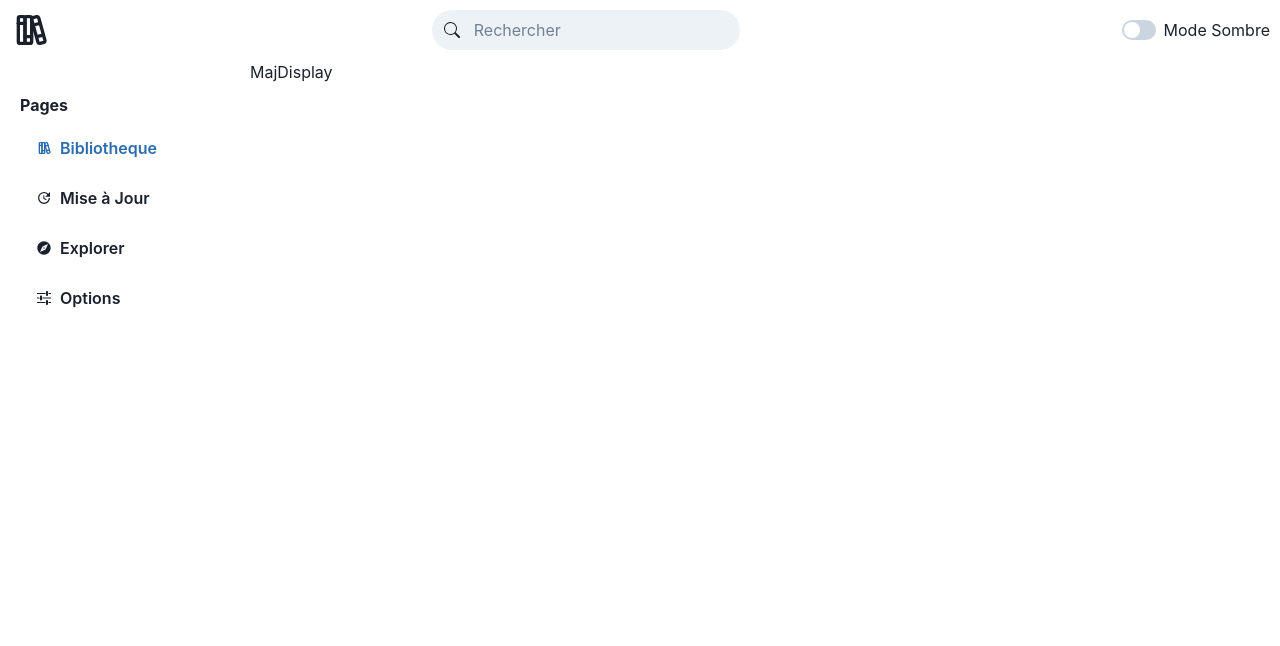
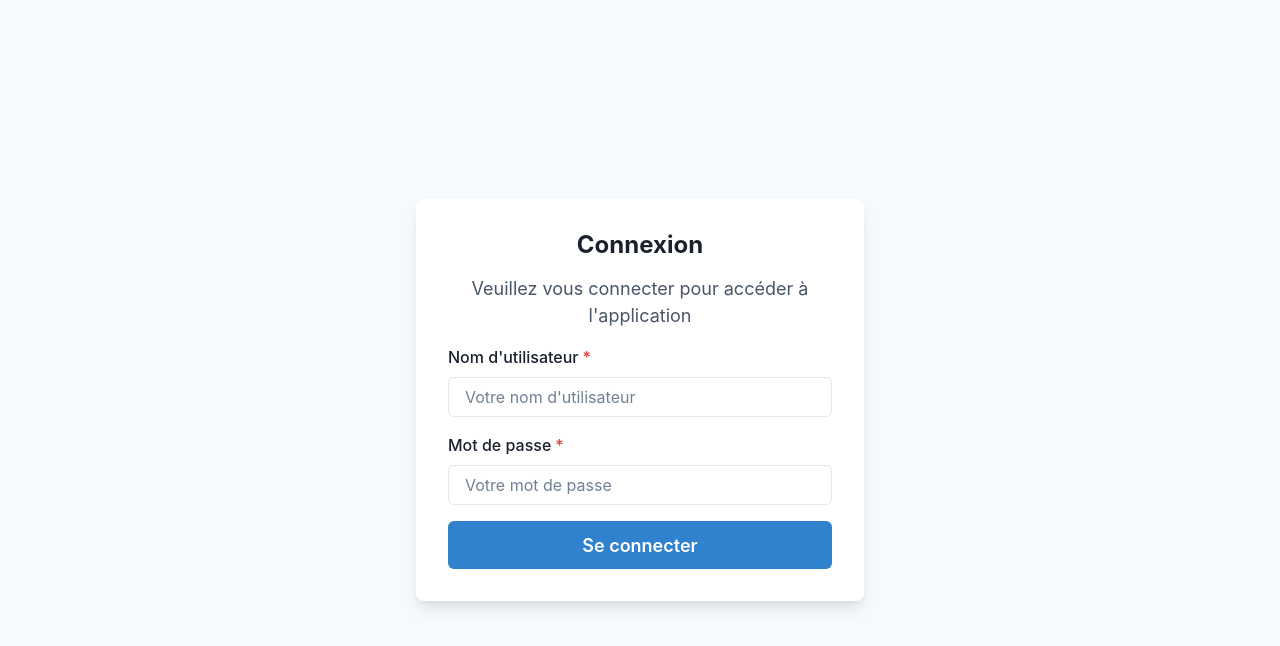
Before and after one commit to mronzon/Monastere, a React (Vite) app: page /maj in a window 1280 px wide. Shown: the top 646 px of the page. Built offline with nearby package versions, Linux system fonts and the light colour scheme.

Commit message:
Make login work

```diff
--- a/package.json
+++ b/package.json
@@ -3,9 +3,7 @@
   "private": true,
   "version": "0.0.0",
   "scripts": {
-    "dev": "concurrently \"vite\" \"npm run start-backend\"",
     "start": "vite",
-    "start-backend": "py ./src/backend/app.py",
     "build": "tsc && vite build && electron-builder",
     "lint": "eslint src --ext ts,tsx --report-unused-disable-directives --max-warnings 0",
     "preview": "vite preview"
@@ -15,7 +13,9 @@
     "@emotion/react": "^11.11.3",
     "@emotion/styled": "^11.11.0",
     "axios": "^1.6.7",
+    "formik": "^2.4.6",
     "framer-motion": "^11.0.5",
+    "js-cookie": "^3.0.5",
     "react": "^18.2.0",
     "react-dom": "^18.2.0",
     "react-icons": "^5.0.1",
--- a/src/App.tsx
+++ b/src/App.tsx
@@ -4,6 +4,7 @@ import PageList from "./components/PageList";
 import { useState } from "react";
 import Browser from "./components/pages/Browser";
 import { useNavigate } from "react-router-dom";
+import Login from "./Login";
 
 export interface ManwhaQuery {
   sortOrder: string;
@@ -13,15 +14,17 @@ export interface ManwhaQuery {
 const App = () => {
   const [query, setQuery] = useState<ManwhaQuery>({} as ManwhaQuery);
   const [pageSelected, setPage] = useState("/");
+  const [userID, setUserID] = useState(-1);
   const navigate = useNavigate();
-
   const color = useColorModeValue("white", "gray.800");
 
   const changePage = (page: string) => {
     setPage(page);
     navigate(page);
   };
-
+  if (userID === -1) {
+    return <Login setUserID={setUserID} />;
+  }
   return (
     <Grid
       templateAreas={{
--- /dev/null
+++ b/src/Login.tsx
@@ -0,0 +1,116 @@
+import {
+  Box,
+  Button,
+  FormControl,
+  FormLabel,
+  Input,
+  Stack,
+  Heading,
+  Text,
+  useColorModeValue,
+  FormErrorMessage,
+} from "@chakra-ui/react";
+import axios from "axios";
+import { useState } from "react";
+
+interface props {
+  setUserID: (userID: number) => void;
+}
+function Login({ setUserID }: props) {
+  const [username, setUsername] = useState("");
+  const [password, setPassword] = useState("");
+  const [error, setError] = useState<string | null>(null);
+
+  // Fonction de gestion du submit (sans logique ici)
+  const handleSubmit = (e: React.FormEvent<HTMLFormElement>) => {
+    e.preventDefault();
+    // Ajoutez ici la logique de soumission du formulaire
+
+    setError(null);
+    if (!username || !password) {
+      setError("Veuillez remplir tous les champs.");
+    }
+    const json = JSON.stringify({
+      username: username,
+      password: password,
+    });
+    axios
+      .post("http://127.0.0.1:8000/api/auth/login", json, {
+        headers: { "Content-Type": "application/json" },
+      })
+      .then((res) => {
+        setUserID(res.data.id);
+        console.log(res.data);
+      })
+      .catch((err) => {
+        console.log(err);
+      });
+  };
+
+  return (
+    <Box
+      minH="100vh"
+      display="flex"
+      alignItems="center"
+      justifyContent="center"
+      bg={useColorModeValue("gray.50", "gray.800")}
+    >
+      <Box
+        w="full"
+        maxW="md"
+        bg={useColorModeValue("white", "gray.700")}
+        p={8}
+        boxShadow="lg"
+        rounded="lg"
+      >
+        <Stack spacing={4}>
+          <Heading fontSize="2xl" textAlign="center">
+            Connexion
+          </Heading>
+          <Text fontSize="lg" color="gray.600" textAlign="center">
+            Veuillez vous connecter pour accéder à l'application
+          </Text>
+
+          {/* Formulaire de connexion */}
+          <form onSubmit={handleSubmit}>
+            <Stack spacing={4}>
+              <FormControl id="username" isRequired>
+                <FormLabel>Nom d'utilisateur</FormLabel>
+                <Input
+                  type="text"
+                  placeholder="Votre nom d'utilisateur"
+                  onChange={(e) => setUsername(e.target.value)}
+                />
+                {!username && error && (
+                  <FormErrorMessage>
+                    Le nom d'utilisateur est requis.
+                  </FormErrorMessage>
+                )}
+              </FormControl>
+
+              <FormControl id="password" isRequired>
+                <FormLabel>Mot de passe</FormLabel>
+                <Input
+                  type="password"
+                  placeholder="Votre mot de passe"
+                  onChange={(e) => setPassword(e.target.value)}
+                />
+                {!password && error && (
+                  <FormErrorMessage>
+                    Le mot de passe est requis.
+                  </FormErrorMessage>
+                )}
+              </FormControl>
+
+              <Button type="submit" colorScheme="blue" size="lg" w="full">
+                Se connecter
+              </Button>
+            </Stack>
+          </form>
+        </Stack>
+      </Box>
+    </Box>
+  );
+}
+
+export default Login;
--- a/src/components/Custom/ImageCustom.tsx
+++ /dev/null
@@ -1,35 +0,0 @@
-import { Image } from "@chakra-ui/react";
-import axios from "axios";
-import { useEffect, useState } from "react";
-
-interface Props {
-  src: string;
-  boxSize: string;
-}
-
-const ImageCustom = ({ src, boxSize }: Props) => {
-  const [image, setImage] = useState("");
-  const instance = axios.create();
-  instance.defaults.headers.common["User-Agent"] =
-    "Mozilla/5.0 (iPad; CPU OS 12_2 like Mac OS X) AppleWebKit/605.1.15 (KHTML, like Gecko) Mobile/15E148";
-  useEffect(() => {
-    const fetchImage = async () => {
-      try {
-        const response = await fetch(src); // Remplacez l'URL par celle de votre image
-        if (!response.ok) {
-          throw new Error("Erreur lors de la récupération de l'image");
-        }
-        const blob = await response.blob();
-        const url = URL.createObjectURL(blob);
-        setImage(url);
-      } catch (error) {
-        console.error("Erreur:", error);
-      }
-    };
-    fetchImage();
-  }, []);
-
-  return <img src={image} boxSize={boxSize} />;
-};
-
-export default ImageCustom;
--- a/src/components/MainDisplay/MainItem.tsx
+++ b/src/components/MainDisplay/MainItem.tsx
@@ -22,7 +22,7 @@ const MainItem = ({ pageSelected }: Prop) => {
         source: "Asura",
       });
       axios
-        .post<ManwhaInfo>("http://127.0.0.1:9000/api/get-chapters", json, {
+        .post<ManwhaInfo>("http://127.0.0.1:8000/api/get-chapters", json, {
           headers: { "Content-Type": "application/json" },
         })
         .then((res) => {
--- a/src/components/MainDisplay/ManwhaDisplay/ManwhaCard.tsx
+++ b/src/components/MainDisplay/ManwhaDisplay/ManwhaCard.tsx
@@ -1,6 +1,5 @@
-import { Card, CardBody, Heading, Box, Circle } from "@chakra-ui/react";
+import { Card, CardBody, Heading, Box, Circle, Image } from "@chakra-ui/react";
 import Manwha from "../../../data/manwha";
-import ImageCustom from "../../Custom/ImageCustom";
 
 interface Props {
   manwha: Manwha;
@@ -11,7 +10,7 @@ const ManwhaCard = ({ manwha, onClick }: Props) => {
   return (
     <Box borderRadius={10} overflow="hidden" onClick={onClick}>
       <Card>
-        <ImageCustom src={manwha.image} boxSize="sm" />
+        <Image src={manwha.image} boxSize="sm" />
         <Circle
           bg="red"
           color="white"
--- a/src/components/pages/Explorer.tsx
+++ b/src/components/pages/Explorer.tsx
@@ -38,7 +38,7 @@ const Explorer = ({ searchText }: Props) => {
     } else {
       setLoading(true);
       axios
-        .get("http://127.0.0.1:9000/api/get-manwha", {
+        .get("http://127.0.0.1:8000/api/get-manwha", {
           headers: { "Content-Type": "application/json" },
         })
         .then((res) => {
@@ -64,12 +64,14 @@ const Explorer = ({ searchText }: Props) => {
   };
   console.log(searchText);
   return (
-    <Accordion allowToggle>
+    <Accordion allowMultiple>
       {manwhas.map((item, index) => (
         <AccordionItem key={index}>
           <AccordionButton>
             <Box as="span" flex="1" textAlign="left">
-              <Heading>{item.source}</Heading>
+              <Heading>
+                {item.source} ({item.data.length})
+              </Heading>
             </Box>
             <AccordionIcon />
           </AccordionButton>
--- a/src/components/pages/ImageViewer.tsx
+++ b/src/components/pages/ImageViewer.tsx
@@ -7,15 +7,17 @@ const ImageViewer = () => {
   const [chapter, setChapter] = useState("");
 
   useEffect(() => {
-    const elt = localStorage.getItem("chapter");
-    if (elt !== null) {
-      setChapter(elt);
+    const link = localStorage.getItem("chapterLink");
+    const number = localStorage.getItem("chapterNumber");
+    if (link !== null && number !== null) {
+      setChapter(link);
       const json = JSON.stringify({
-        url: elt,
+        url: link,
+        chapter: number,
         source: "Asura",
       });
       axios
-        .post("http://127.0.0.1:9000/api/get-images-chapter", json, {
+        .post("http://127.0.0.1:8000/api/get-images-chapter", json, {
           headers: { "Content-Type": "application/json" },
         })
         .then((res) => {
--- a/src/components/pages/SimpleManwha.tsx
+++ b/src/components/pages/SimpleManwha.tsx
@@ -29,10 +29,9 @@ const SimpleManwha = () => {
       const m = JSON.parse(elt);
       const json = JSON.stringify({
         url: m?.link,
-        source: "Asura",
       });
       axios
-        .post<ManwhaInfo>("http://127.0.0.1:9000/api/get-chapters", json, {
+        .post<ManwhaInfo>("http://127.0.0.1:8000/api/get-chapters", json, {
           headers: { "Content-Type": "application/json" },
         })
         .then((res) => {
@@ -45,8 +44,9 @@ const SimpleManwha = () => {
     }
   }, []);
 
-  const viewChapter = (chapter: string) => {
-    localStorage.setItem("chapter", JSON.stringify(chapter));
+  const viewChapter = (chapter: string, number: string) => {
+    localStorage.setItem("chapterLink", JSON.stringify(chapter));
+    localStorage.setItem("chapterNumber", JSON.stringify(number));
     navigate("/viewchapter");
   };
 
@@ -56,7 +56,7 @@ const SimpleManwha = () => {
         <Spinner size="xl" />
       </AbsoluteCenter>
     );
-
+  console.log(manwhaInfo);
   return (
     <>
       <HStack>
@@ -70,7 +70,7 @@ const SimpleManwha = () => {
 
       <Stack divider={<StackDivider />} spacing={3}>
         {manwhaInfo?.chapters.map((item, index) => (
-          <Card key={index} onClick={() => viewChapter(item.link)}>
+          <Card key={index} onClick={() => viewChapter(item.link, item.number)}>
             <Text fontSize="xl" as="b">
               {item.number}
             </Text>
```
Also changed, not shown: 1 other file (tests, documents, lock files or other folders).
